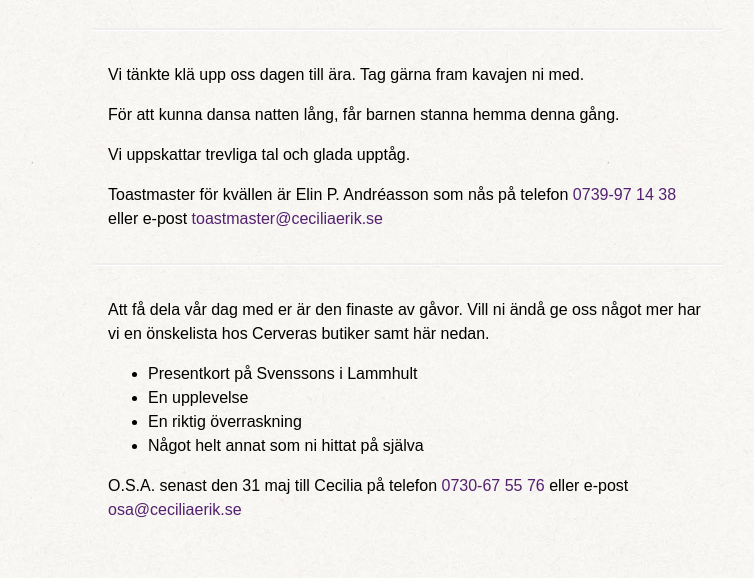
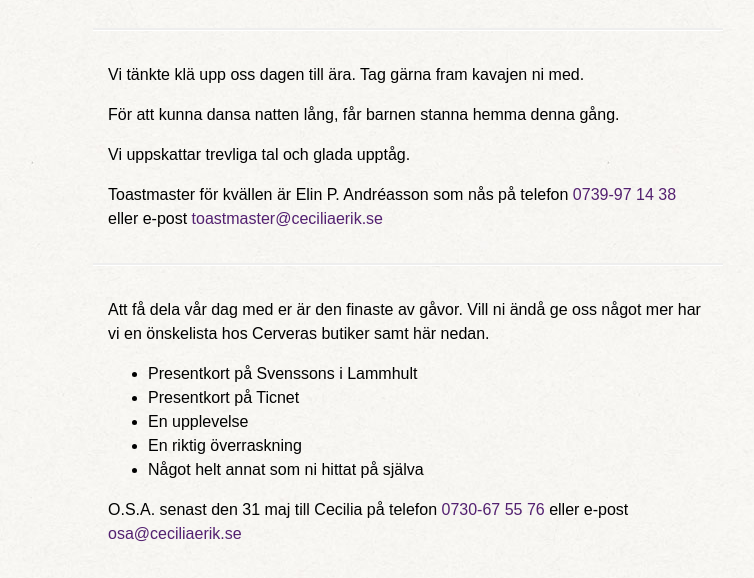
Before and after one commit to ceciliaerik/ceciliaerik.github.com, a Jekyll site: the page built from index.html, in a window 1280 px wide, cut to the strip 887-1465 px from the top of the page. Shown: the whole strip, without its empty margins (232-986 px from the left). Built offline with Jekyll 4.4.1, drawn with Linux system fonts in a browser that asks for light colours; before the commit the page ends 1441 px from its top, so only the background shows below that.

Commit message:
Added wish.

```diff
--- a/index.html
+++ b/index.html
@@ -26,6 +26,7 @@ title: Cecilia &#10084; Erik – 11 augusti 2012
     <p>Att få dela vår dag med er är den finaste av gåvor. Vill ni ändå ge oss något mer har vi en önskelista hos Cerveras butiker samt här nedan.</p>
     <ul>
         <li>Presentkort på Svenssons i Lammhult</li>
+        <li>Presentkort på Ticnet</li>
         <li>En upplevelse</li>
         <li>En riktig överraskning</li>
         <li>Något helt annat som ni hittat på själva</li>
```
